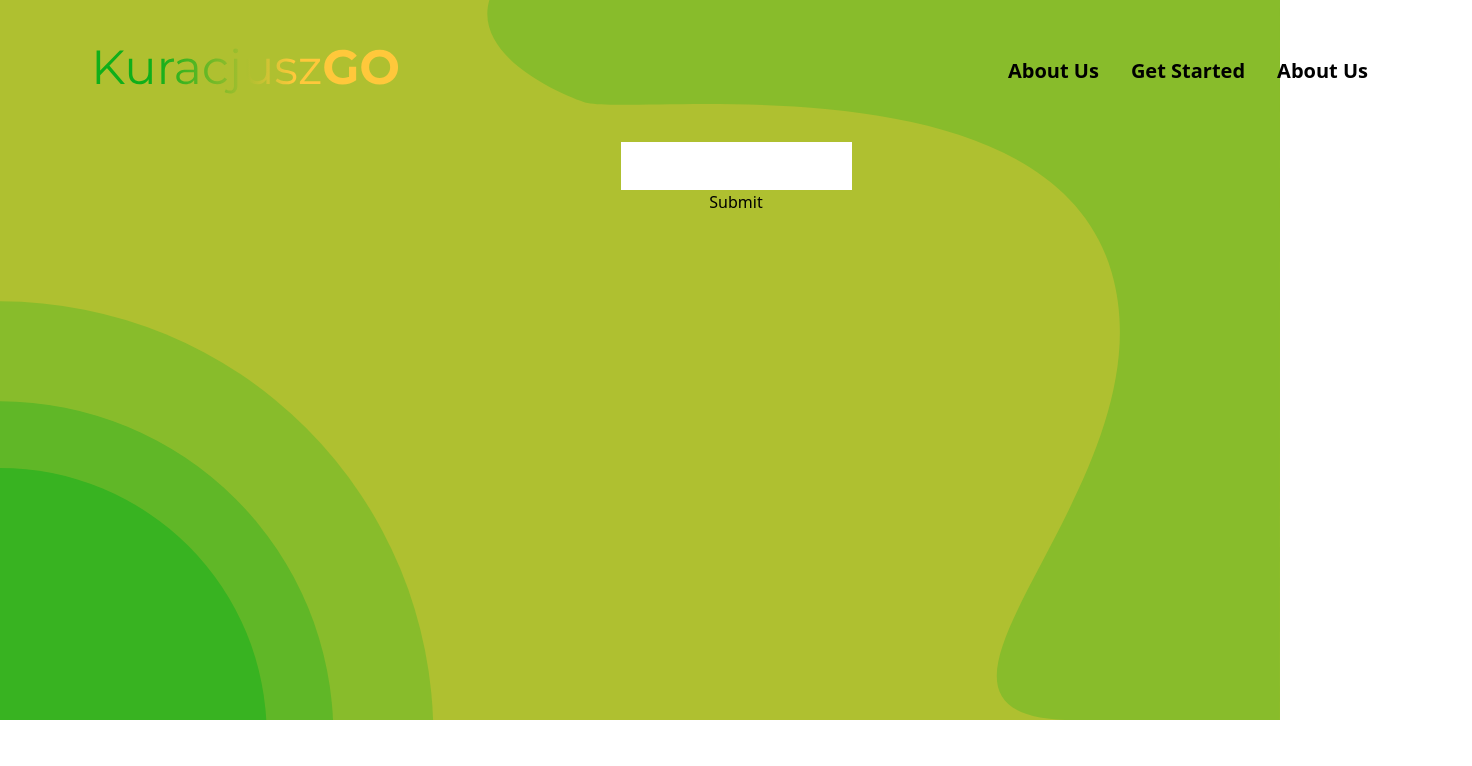
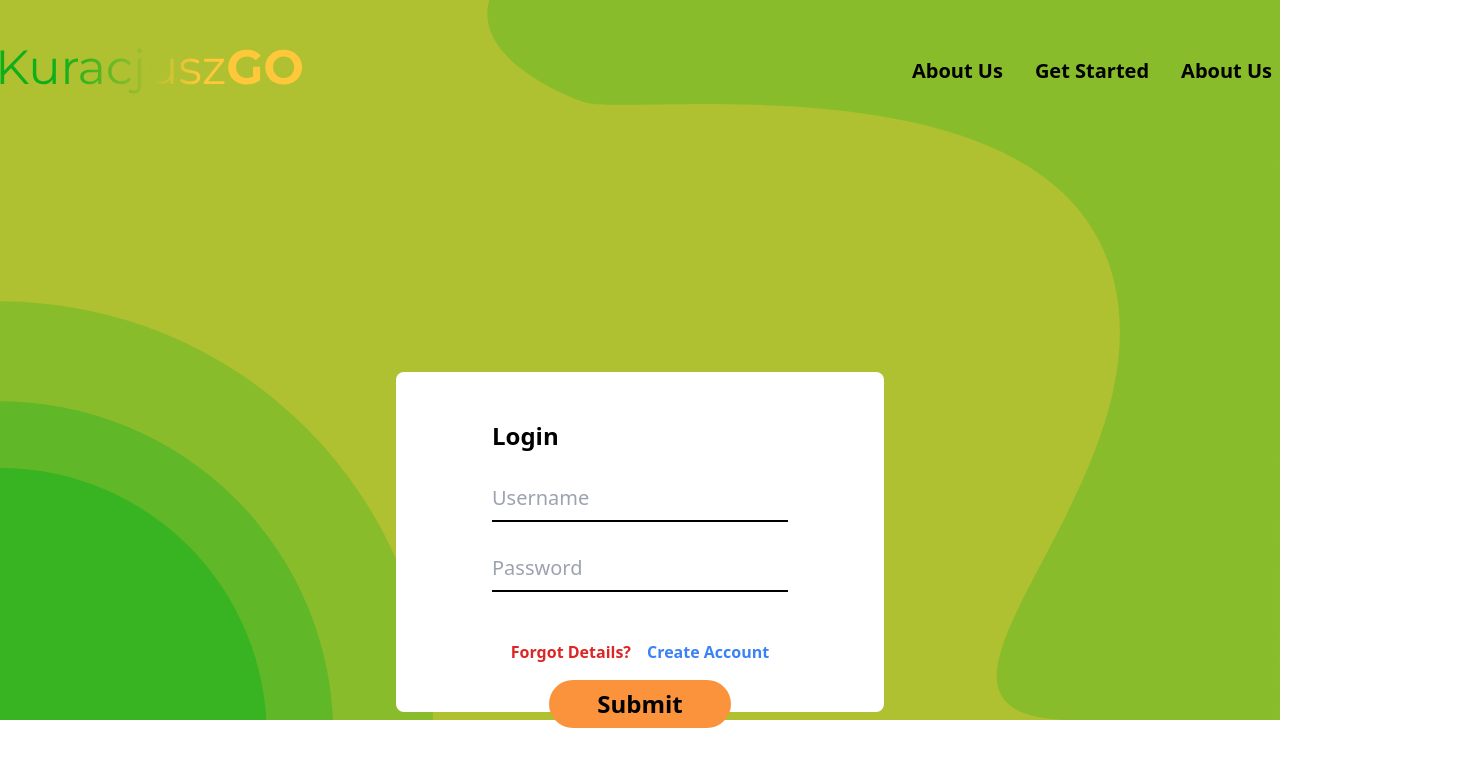
Before and after one commit to xFluzr/kuracjuszgo, a React (Vite) app in the folder kuracjusz_go_frontend/: page /login in a window 1280 px wide. Shown: the top 766 px of the page, 1472 px wide, since content can reach past the window. Built offline with nearby package versions, Linux system fonts and the light colour scheme.

Commit message:
feat:AuthForm added

```diff
--- a/kuracjusz_go_frontend/src/Wrapper.tsx
+++ b/kuracjusz_go_frontend/src/Wrapper.tsx
@@ -2,7 +2,7 @@ type WrapperProps={
     children:React.ReactNode
 }
 export default function Wrapper({children}:WrapperProps){
-    return <div className="lg:px-24 md:px-12 max-sm:px-4 w-full h-full ">
+    return <div className="max-lg:px-24 max-md:px-12 max-sm:px-4 w-full h-full">
         {children}
     </div>
 }
--- a/kuracjusz_go_frontend/src/components/AuthForm/AuthForm.tsx
+++ b/kuracjusz_go_frontend/src/components/AuthForm/AuthForm.tsx
@@ -1,19 +1,37 @@
 import { FormEvent } from "react";
+import { Link } from "react-router-dom";
+import UserInput from "./UserInput";
 
-export default function AuthForm(){
+export default function AuthForm() {
+  const submitHandler = (e: FormEvent<HTMLFormElement>) => {
+    e.preventDefault();
+  };
 
-    const submitHandler=(e: FormEvent<HTMLFormElement>)=>{
-        e.preventDefault();
-    }
+  return (
+    <form
+      onSubmit={submitHandler}
+      className="flex flex-col w-1/2justify-center items-center gap-8 md-gap px-24 bg-white py-12 rounded-lg relative"
+    >
+      <h2 className="text-left font-bold text-2xl w-full">Login</h2>
+      <div className="flex flex-col gap-8 justify-start w-full">
+        <UserInput name="Username" type="string" val={""} />
+        <UserInput name="Password" type="password" val={""} />
+      </div>
+      <div className="flex justify-between gap-4 mt-4">
+        <Link className="text-red-600 font-bold" to={""}>
+          Forgot Details?
+        </Link>
+        <Link className="text-blue-500 font-bold" to={""}>
+          Create Account
+        </Link>
+      </div>
 
-
-    return(
-       <form onSubmit={submitHandler} className="flex flex-col items-center">
-            <input/>
-            <input/>
-            <button type="submit">
-                Submit
-            </button>
-       </form>
-    )
+      <button
+        type="submit"
+        className="text-2xl bg-orange-400 px-12 py-2 rounded-full absolute -bottom-4 font-bold"
+      >
+        Submit
+      </button>
+    </form>
+  );
 }
--- a/kuracjusz_go_frontend/src/components/AuthForm/UserInput.tsx
+++ b/kuracjusz_go_frontend/src/components/AuthForm/UserInput.tsx
@@ -0,0 +1,11 @@
+type userInputType={
+    type:string,
+    val:string,
+    name:string
+}
+
+export default function UserInput({type,val,name}:userInputType){
+    return(
+        <input placeholder={name} name={name} value={val} type={type} className="border-b-2 text-xl pb-2 focus:outline  outline-none border-black"/>
+    )
+}
--- a/kuracjusz_go_frontend/src/index.css
+++ b/kuracjusz_go_frontend/src/index.css
@@ -7,12 +7,12 @@ body,
   width: 100%;
   height: 100%;
 }
+body {
+  overflow: hidden;
+}
 
-body{
-  overflow:hidden
-}
-*{
-  margin:0;
+* {
+  margin: 0;
   padding: 0;
   box-sizing: content-box;
 }
--- a/kuracjusz_go_frontend/src/pages/Login.tsx
+++ b/kuracjusz_go_frontend/src/pages/Login.tsx
@@ -5,7 +5,7 @@ const Login = () => {
   return (
     <>
       <Navbar />
-      <main className="flex items-center justify-center">
+      <main className="flex  h-full items-center justify-center">
         <AuthForm />
       </main>
       <div className="w-full absolute left-0 top-0 -z-10">
```
